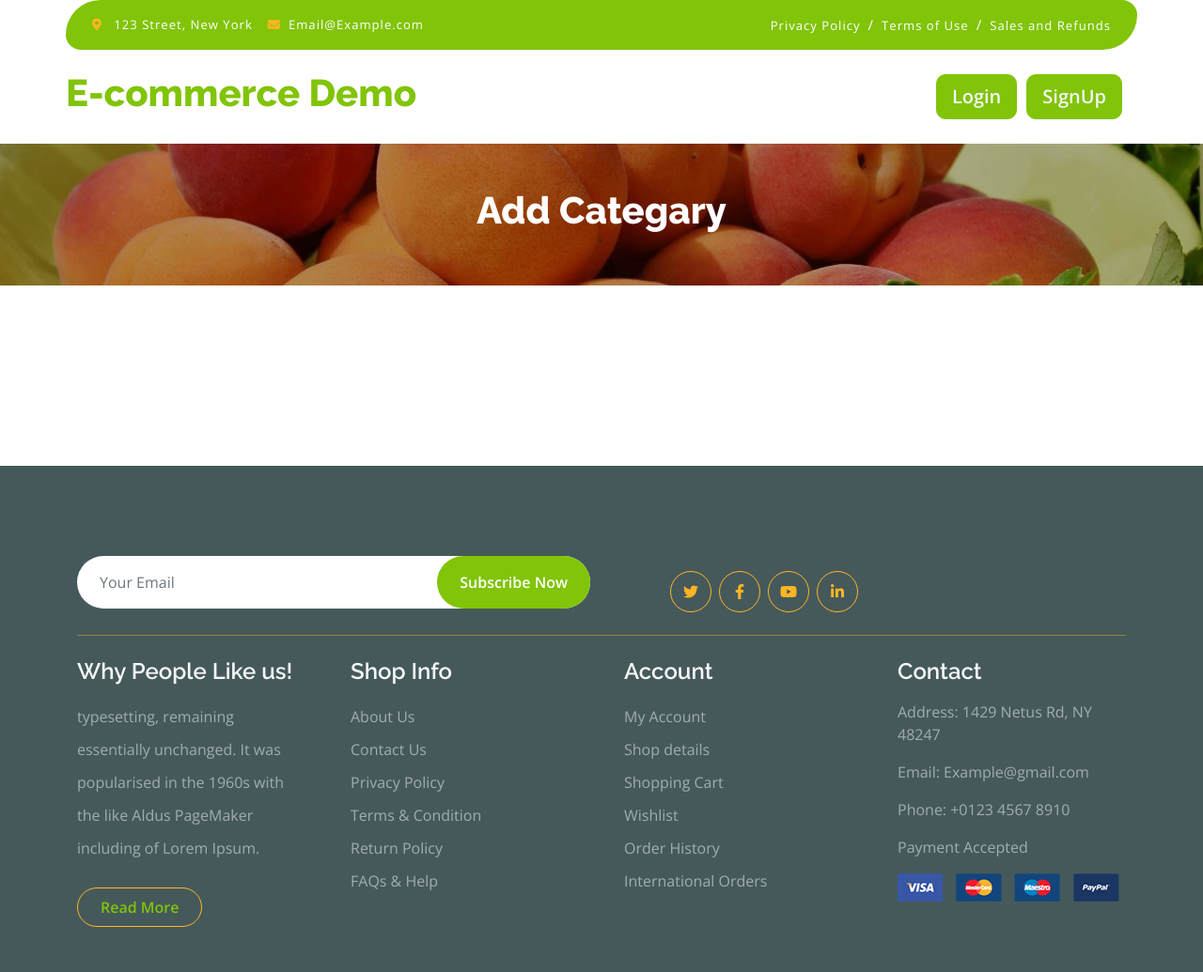
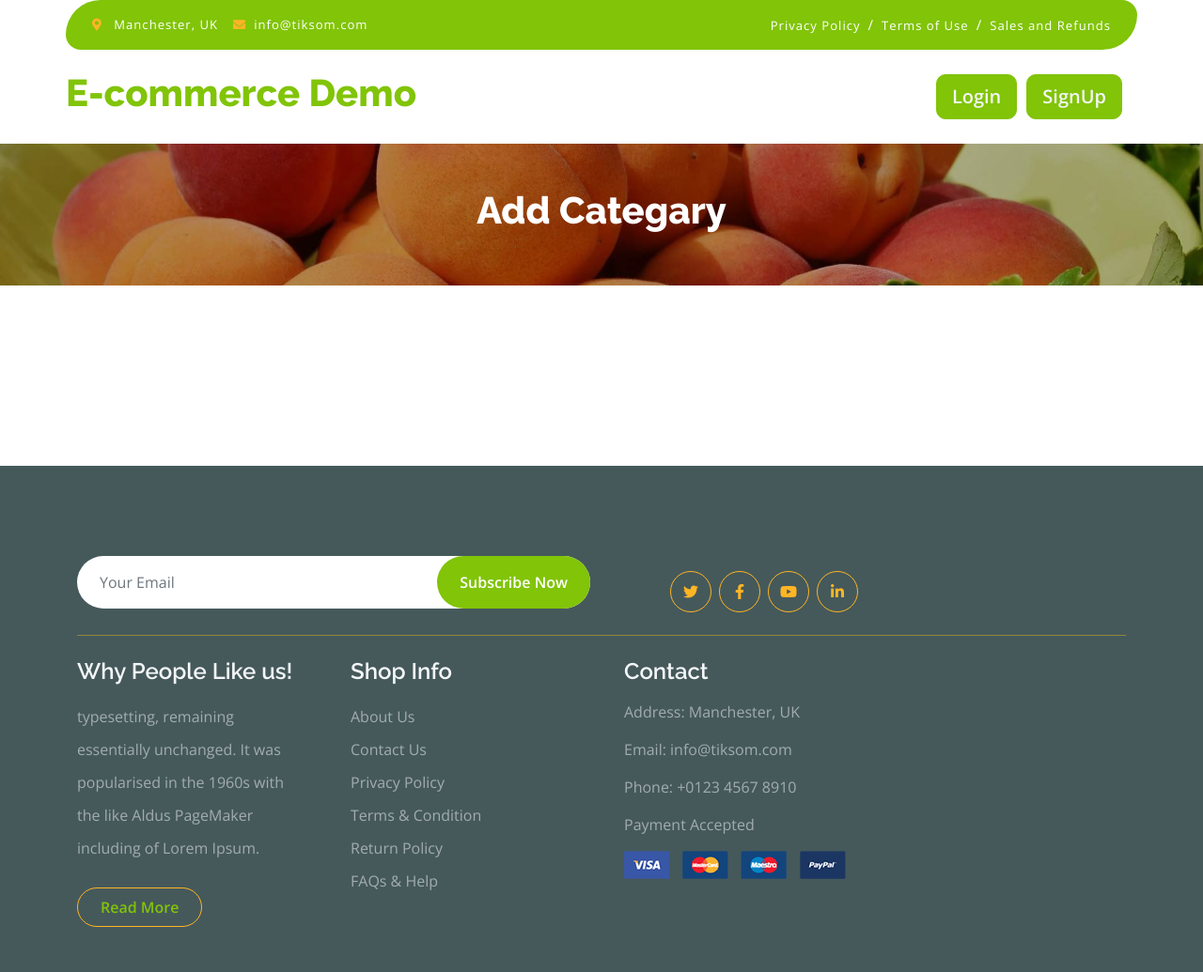
Before and after one commit to MajidAli44/E-COMMERECE-PYTHON, a Django app: page /auth/profilePage in a window 1280 px wide. Shown: the whole page at 94% size. Run offline with Django 5.2, Linux system fonts and the light colour scheme; parts of the project's set-up code (start-up, migrations or seed data) failed here and were passed over; some libraries are stand-ins or nearby versions.

Commit message:
Resolve issue of Scipy

```diff
--- a/products/templates/headerfooter.html
+++ b/products/templates/headerfooter.html
@@ -48,11 +48,11 @@
           <div class="top-info ps-2">
             <small class="me-3"
               ><i class="fas fa-map-marker-alt me-2 text-secondary"></i>
-              <a href="#" class="text-white">123 Street, New York</a></small
+              <a href="#" class="text-white">Manchester, UK</a></small
             >
             <small class="me-3"
               ><i class="fas fa-envelope me-2 text-secondary"></i
-              ><a href="#" class="text-white">Email@Example.com</a></small
+              ><a href="#" class="text-white">info@tiksom.com</a></small
             >
           </div>
           <div class="top-link pe-2">
@@ -241,7 +241,7 @@
               <a class="btn-link" href="">FAQs & Help</a>
             </div>
           </div>
-          <div class="col-lg-3 col-md-6">
+          {% comment %} <div class="col-lg-3 col-md-6">
             <div class="d-flex flex-column text-start footer-item">
               <h4 class="text-light mb-3">Account</h4>
               <a class="btn-link" href="">My Account</a>
@@ -251,12 +251,12 @@
               <a class="btn-link" href="">Order History</a>
               <a class="btn-link" href="">International Orders</a>
             </div>
-          </div>
+          </div> {% endcomment %}
           <div class="col-lg-3 col-md-6">
             <div class="footer-item">
               <h4 class="text-light mb-3">Contact</h4>
-              <p>Address: 1429 Netus Rd, NY 48247</p>
-              <p>Email: Example@gmail.com</p>
+              <p>Address: Manchester, UK</p>
+              <p>Email: info@tiksom.com</p>
               <p>Phone: +0123 4567 8910</p>
               <p>Payment Accepted</p>
               <img
--- a/requirements.txt
+++ b/requirements.txt
@@ -14,7 +14,7 @@ gensim==4.3.2
 # scikit-learn==1.4.2
 scikit-learn==1.3.2
 # scipy==1.11.3
-# scipy==1.10.1
+scipy==1.10.1
 djangorestframework-simplejwt==5.3.1
 django-cors-headers==4.3.1
 tensorflow==2.13.0
```
